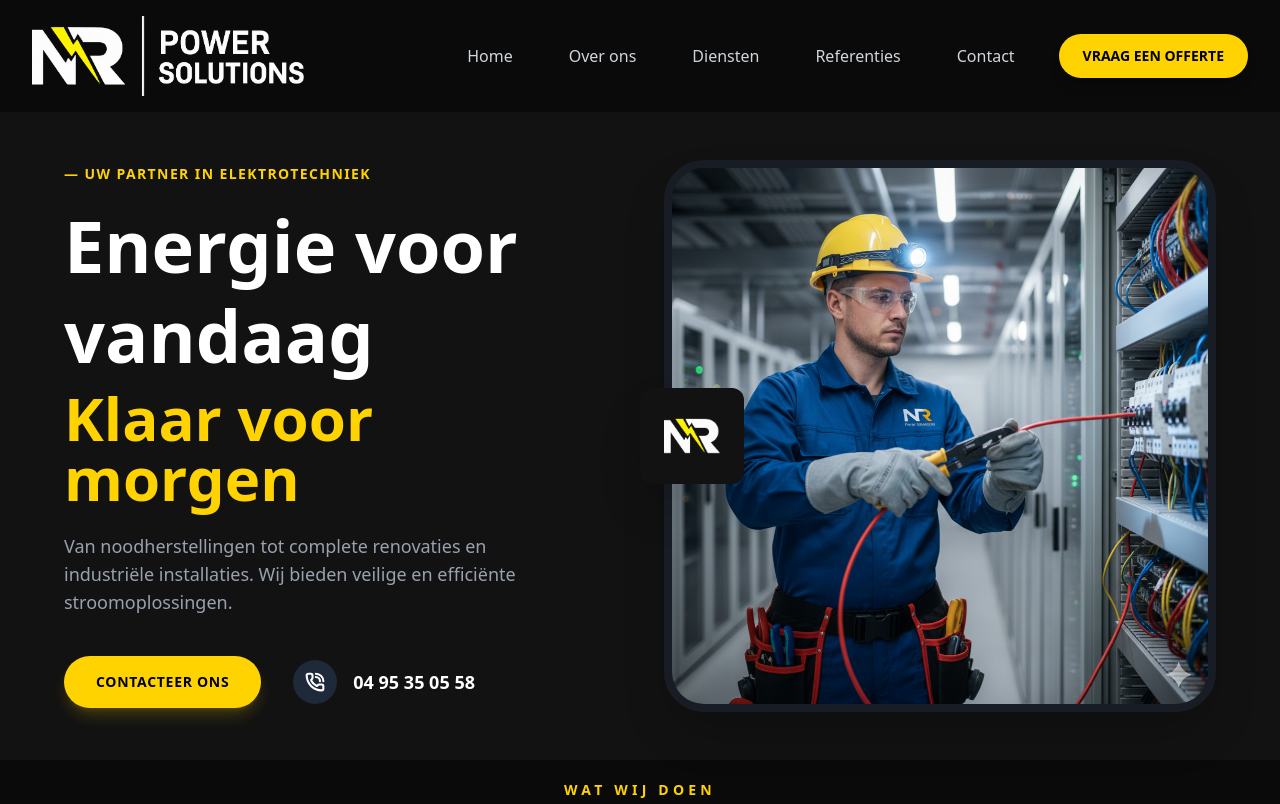
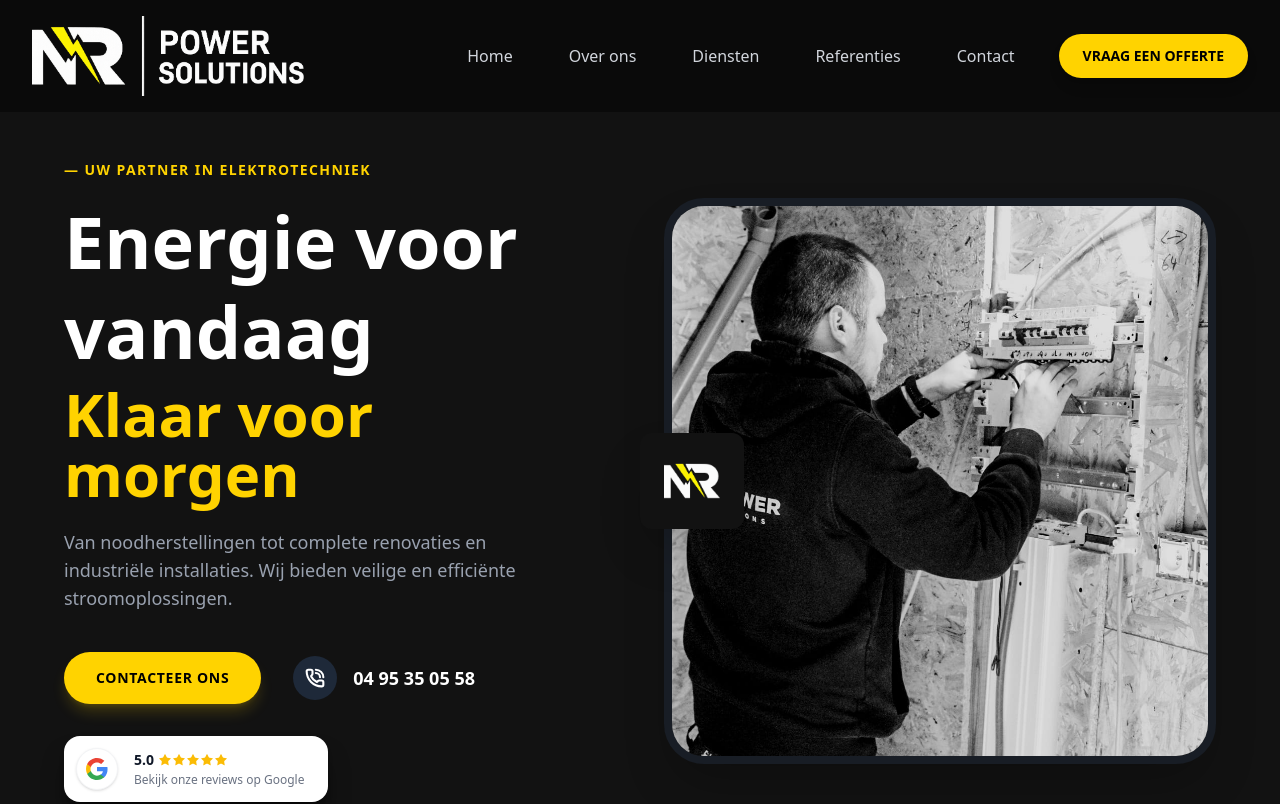
Before and after one commit to JongenelenB/NR-Power-Solution, a React (Vite) app: page / in a window 1280 px wide. Shown: the top 804 px of the page. Built offline with nearby package versions, Linux system fonts and the light colour scheme.

Commit message:
creatring footer

```diff
--- a/src/components/Hero.tsx
+++ b/src/components/Hero.tsx
@@ -1,6 +1,6 @@
-import heroImg from "/images/Hero.png";
+import heroImg from "/images/Heros.png";
 import logoImg from "/images/NR logo.png";
-import { PhoneCall } from "lucide-react"; // Importeer het icoon
+import { PhoneCall, Star } from "lucide-react";
 
 export default function Hero() {
   return (
@@ -24,7 +24,9 @@
             installaties. Wij bieden veilige en efficiënte stroomoplossingen.
           </p>
 
-          <div className="mt-10 flex flex-wrap items-center gap-8">
+          <div className="mt-10 flex flex-col items-start gap-8">
+            {/* CTA Knoppen Rij */}
+            <div className="flex flex-wrap items-center gap-8">
               <a
                 href="#diensten"
                 className="px-8 py-4 bg-[#FFD300] text-black font-bold rounded-full hover:bg-white transition-all duration-300 shadow-lg shadow-[#FFD300]/20 uppercase text-sm tracking-wider"
@@ -32,7 +34,6 @@
                 Contacteer ons
               </a>
 
-            {/* Telefoon Sectie met Lucide Icoon */}
               <a
                 href="tel:0495350558"
                 className="flex items-center gap-4 text-white hover:text-[#FFD300] transition-colors group"
@@ -43,6 +44,61 @@
                 <span className="font-bold text-lg text-white">
                   04 95 35 05 58
                 </span>
+              </a>
+            </div>
+
+            {/* Google Review Card - White Rounded Box */}
+            <a
+              href="https://www.google.com/search?sca_esv=bdb61428d65a36dc&sxsrf=ANbL-n4FeujpH-hPcoBrasLEW25x9aj56g:1770634681422&q=nr+power+solutions&si=AL3DRZEsmMGCryMMFSHJ3StBhOdZ2-6yYkXd_doETEE1OR-qOWjMur-fSETY8PDrOnM5RRLxbplymxxcD0Yd82CceHLN8a4MU9S2mei_2BdlGaifcj7oJSI%3D&uds=ALYpb_myr09fc72P8O-r9Qptxpsdf7ApY0W_B-Jf-QpBlfQhhcvhRyC-3s9U5MDO3fnZe_Tl5SlR3H--aiCJu4GXdfCtZI2SlH3V4VGIS8zSpXXV4OIjD4g&sa=X&ved=2ahUKEwjogdqZoMySAxUpzwIHHV2hGlEQ3PALegQIGRAE&biw=1718&bih=574&dpr=1"
+              target="_blank"
+              rel="noopener noreferrer"
+              className="bg-white rounded-2xl p-3 pr-6 flex items-center gap-4 shadow-xl shadow-black/50 hover:scale-[1.02] transition-transform duration-300 cursor-pointer max-w-md"
+            >
+              {/* Google 'G' Logo SVG */}
+              <div className="bg-white p-2 rounded-full shadow-sm border border-gray-100">
+                <svg
+                  viewBox="0 0 24 24"
+                  className="w-6 h-6"
+                  xmlns="http://www.w3.org/2000/svg"
+                >
+                  <path
+                    d="M22.56 12.25c0-.78-.07-1.53-.2-2.25H12v4.26h5.92c-.26 1.37-1.04 2.53-2.21 3.31v2.77h3.57c2.08-1.92 3.28-4.74 3.28-8.09z"
+                    fill="#4285F4"
+                  />
+                  <path
+                    d="M12 23c2.97 0 5.46-.98 7.28-2.66l-3.57-2.77c-.98.66-2.23 1.06-3.71 1.06-2.86 0-5.29-1.93-6.16-4.53H2.18v2.84C3.99 20.53 7.7 23 12 23z"
+                    fill="#34A853"
+                  />
+                  <path
+                    d="M5.84 14.09c-.22-.66-.35-1.36-.35-2.09s.13-1.43.35-2.09V7.07H2.18C1.43 8.55 1 10.22 1 12s.43 3.45 1.18 4.93l2.85-2.22.81-.62z"
+                    fill="#FBBC05"
+                  />
+                  <path
+                    d="M12 5.38c1.62 0 3.06.56 4.21 1.64l3.15-3.15C17.45 2.09 14.97 1 12 1 7.7 1 3.99 3.47 2.18 7.07l3.66 2.84c.87-2.6 3.3-4.53 6.16-4.53z"
+                    fill="#EA4335"
+                  />
+                </svg>
+              </div>
+
+              {/* Text & Stars */}
+              <div className="flex flex-col">
+                <div className="flex items-center gap-1 mb-0.5">
+                  <span className="font-bold text-gray-900 text-sm">5.0</span>
+                  <div className="flex text-[#FBBC05]">
+                    {[...Array(5)].map((_, i) => (
+                      <Star
+                        key={i}
+                        size={14}
+                        fill="currentColor"
+                        strokeWidth={0}
+                      />
+                    ))}
+                  </div>
+                </div>
+                <span className="text-xs font-medium text-gray-500">
+                  Bekijk onze reviews op Google
+                </span>
+              </div>
             </a>
           </div>
         </div>
@@ -59,7 +115,7 @@
             <img
               src={heroImg}
               alt="Elektricien aan het werk"
-              className="w-full h-full object-cover min-h-[400px]"
+              className="w-full h-[350px] lg:h-[550px] object-cover"
             />
           </div>
         </div>
```
Also changed, not shown: public/images/Heros.png (added), src/components/Footer.tsx (added). Lines whose indentation alone changed are shown as unchanged.
